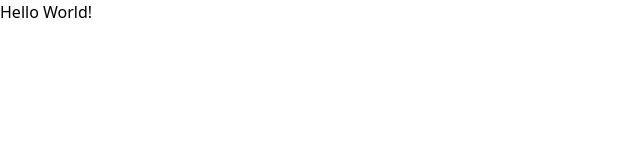
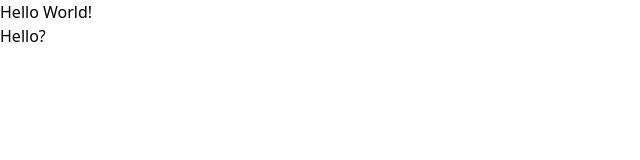
Before and after one commit to Carpe-Novum/realtor-clone-react, a Next.js app: page / in a window 1280 px wide. Shown: the top 160 px of the page, without its empty margins (0-640 px from the left). Built offline with nearby package versions, Linux system fonts and the light colour scheme.

Commit message:
Second commit.

```diff
--- a/src/pages/index.tsx
+++ b/src/pages/index.tsx
@@ -8,6 +8,7 @@ export default function Home() {
       </Head>
 
       <h1>Hello World!</h1>
+      <p>Hello?</p>
     </>
   );
 }
```
